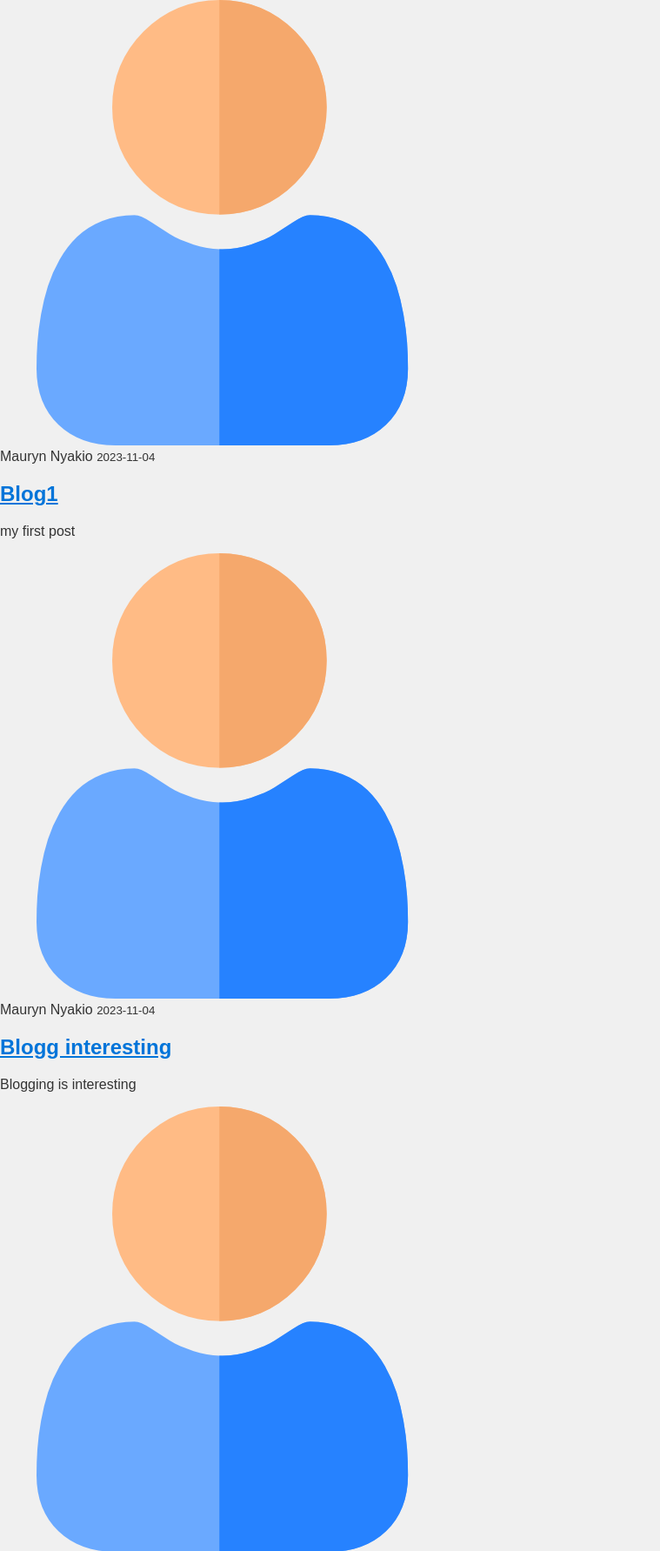
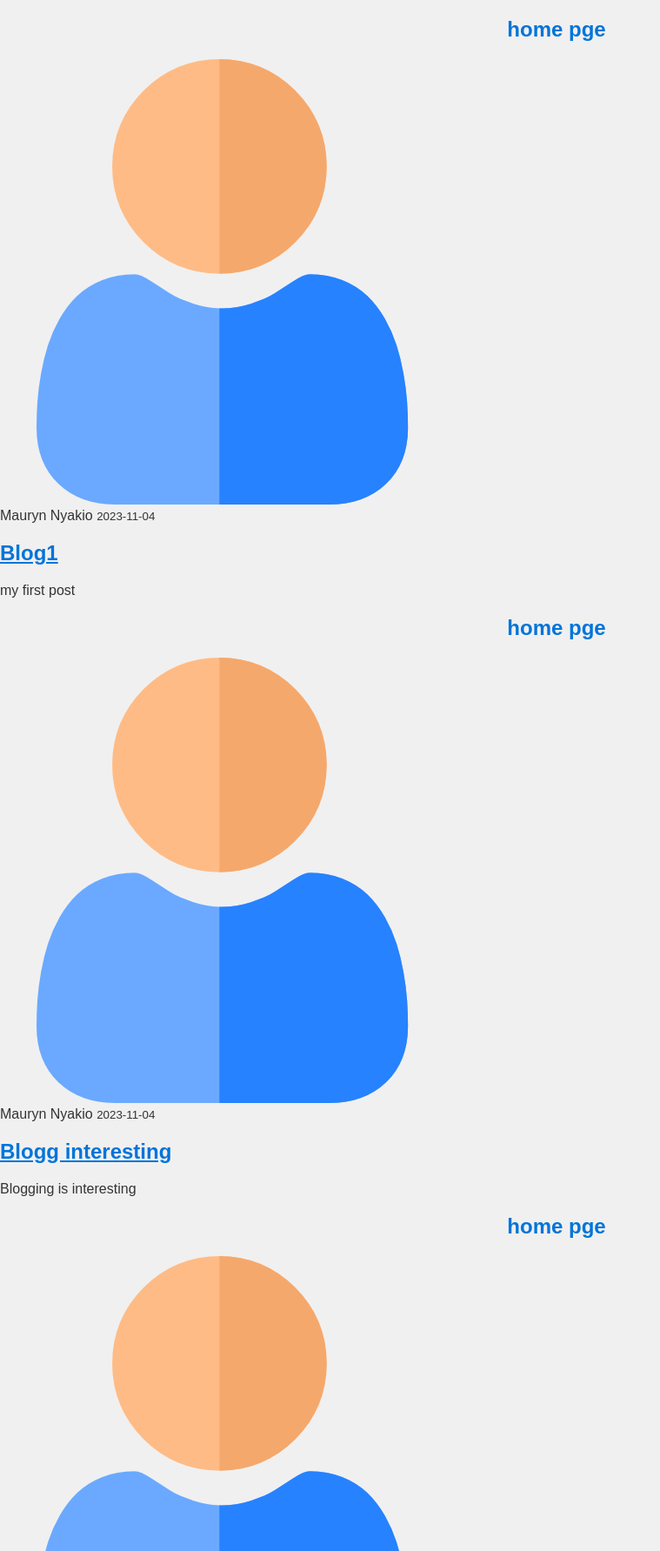
Before and after one commit to Mesh-254/BlogColony, a Flask app: template app/templates/home.html in a window 1280 px wide. Shown: the part 68-1851 px from the top of the page at 87% size, without its empty margins (0-759 px from the left). Run offline with Flask 3, Linux system fonts and the light colour scheme; the template is opened without the code that fills it: values that come from a table or form of the project are taken from there, others are empty.

Commit message:
database

```diff
--- a/app/templates/home.html
+++ b/app/templates/home.html
@@ -2,6 +2,7 @@
 {% block content%}
     {% for post in posts %}
         <article>
+            <h1>home pge</h1>
             <img src="{{ url_for('static', filename='pictures/' + post.author.image_file) }}" alt="">
             <div>
                 <large> {{ post.author.username }} </large>
```
